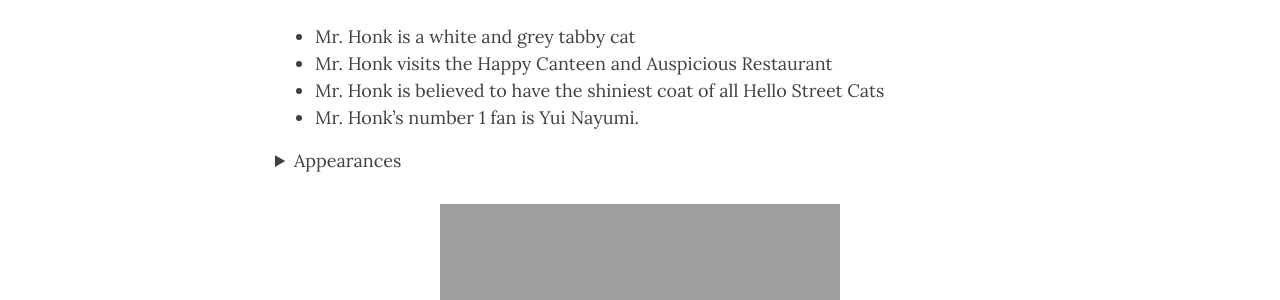
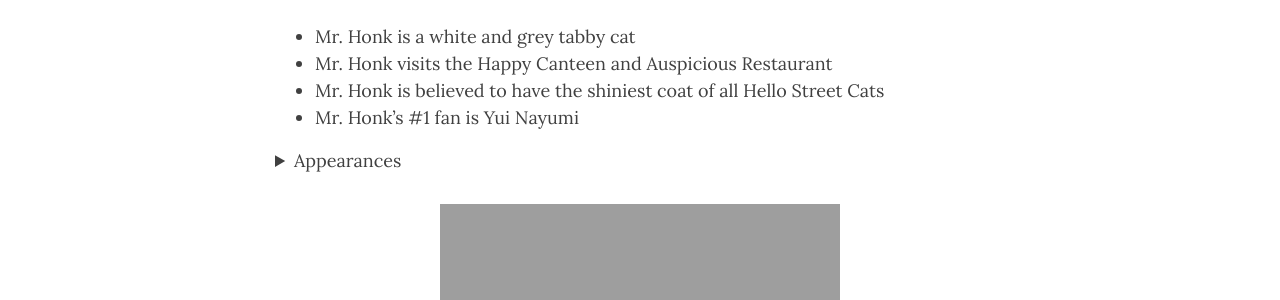
Before and after one commit to StreetCatLove/hellostreetcat, a Jekyll site: the page built from _posts/2024-11-28-mr_honk.md, in a window 1280 px wide and 900 px high, scrolled down 346 px. Shown: the part 154-454 px from the top of the window. Built offline with Jekyll 4.4.1, drawn with Linux system fonts in a browser that asks for light colours; comment, search, counter and statistics services are not loaded.

Commit message:
Update 2024-11-28-mr_honk.md

```diff
--- a/_posts/2024-11-28-mr_honk.md
+++ b/_posts/2024-11-28-mr_honk.md
@@ -11,7 +11,7 @@ comments: false
 * Mr. Honk is a white and grey tabby cat
 * Mr. Honk visits the Happy Canteen and Auspicious Restaurant
 * Mr. Honk is believed to have the shiniest coat of all Hello Street Cats
-* Mr. Honk's number 1 fan is Yui Nayumi.
+* Mr. Honk's #1 fan is Yui Nayumi
 
 <details>
 <summary>Appearances</summary>
```
